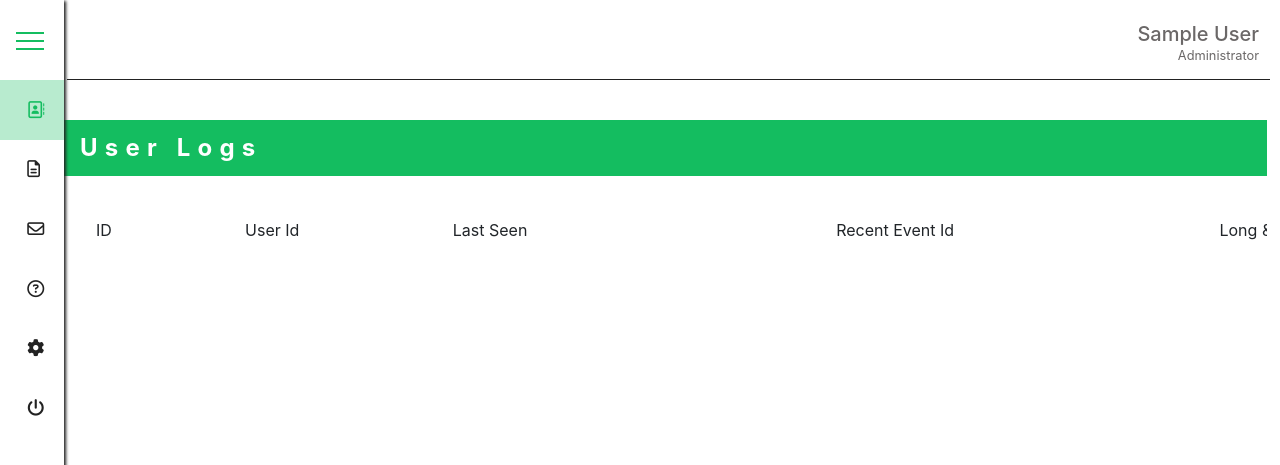
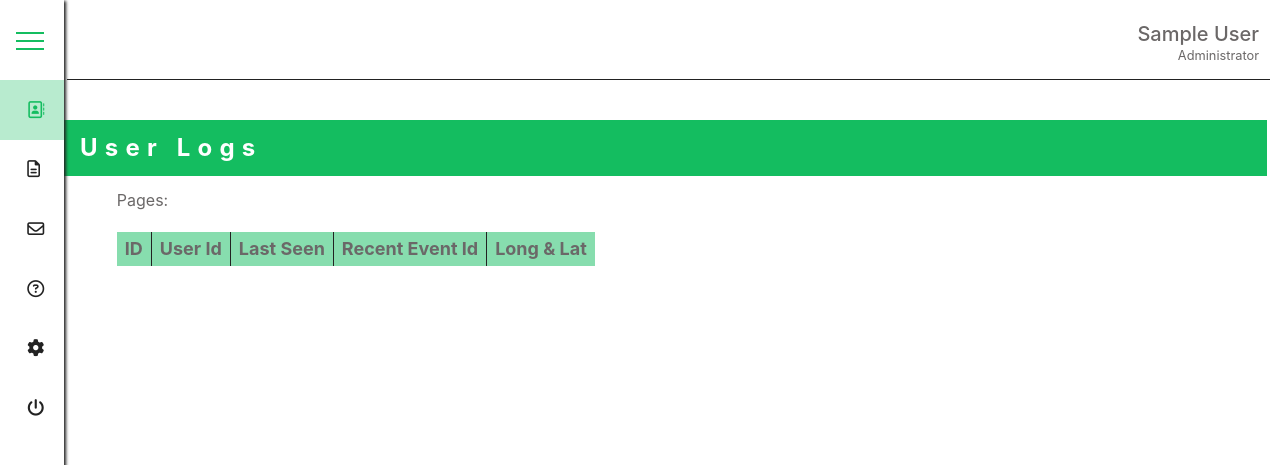
Before and after one commit to AgbaD/xode1.0, a Flask app: page /view_logs/1 in a window 1280 px wide. Shown: the top 465 px of the page. Run offline with Flask 2, Linux system fonts and the light colour scheme; the visitor is signed in with stand-in values (Sample User, id 1); data comes from the database, SQL or seed files in the repository; lists and menus that the app fills with data are empty; some libraries are stand-ins or nearby versions.

Commit message:
DO YOU WANNA BE HAPPY

```diff
--- a/app/main/views.py
+++ b/app/main/views.py
@@ -6,6 +6,7 @@ from flask import *
 from flask_login import login_required, current_user
 from flask_login import login_user, logout_user
 from werkzeug.security import check_password_hash
+from werkzeug.utils import secure_filename
 
 # user created
 from . import main
@@ -15,6 +16,9 @@ from ..schema import validate_login
 
 # inbuilt
 from datetime import datetime
+import uuid
+
+ALLOWED_EXTENSIONS = {'pdf'}
 
 
 @main.route("/login", methods=['GET', 'POST'])
@@ -122,18 +126,36 @@ def speech():
     return render_template("speech.html", cur=cur_speech, prev=prev_speech)
 
 
-@main.route("/handbook", methods=["GET", "POST"])
+def allowed_file(filename):
+    return '.' in filename and filename.rsplit('.', 1)[1].lower() in ALLOWED_EXTENSIONS
+
+
+@main.route("/handbook/<int:page_num>", methods=["GET", "POST"])
 @login_required
-def handbook():
-    handbooks = Handbook.query.all()
+def handbook(page_num):
+    handbooks = Handbook.query.paginate(per_page=5, page=page_num, error_out=True)
     if request.method == "POST":
-        condition = request.form.get("condition")
+        try:
+            condition = request.form.get("condition")
+        except:
+            condition = None
         if condition == "upload":
-            pass
+            file = request.files["handbook"]
+            name = request.form.get("rename")
+            if file and allowed_file(file.filename):
+                filename = secure_filename(file.filename)
+                file_path = os.path.join(current_app.config['UPLOAD_FOLDER'], filename)
+                file.save(file_path)
+                public_id = str(uuid.uuid4())
+                book = Handbook(public_id=public_id, book_name=name, book_path=file_path, uploaded_on=datetime.utcnow())
+                db.session.add(book)
+                db.session.commit()
         else:
             action = request.form.get("action")
             book_id = request.form.get("id")
             book = Handbook.query.filter_by(public_id=book_id)
+            if not book: # should never happen
+                return redirect(url_for('main.internal_server_error'))
             if action == "delete":
                 if book.active:
                     book.active = False
@@ -145,7 +167,16 @@ def handbook():
                     db.session.add(book)
                     db.session.commit()
         return render_template("handbook.html", handbooks=handbooks)
-    return render_template("handbook.html", handbooks=handbooks)
+    if handbooks:
+        return render_template("handbook.html", handbooks=handbooks)
+    else:
+        return render_template("handbook.html", handbooks=None)
+
+
+@main.route('/handbooks/<filename>')
+def view_file(filename):
+    return send_from_directory(current_app.config['UPLOAD_FOLDER'],
+                               filename)
 
 
 @main.route("/view_logs/<int:page_num>")
@@ -161,3 +192,4 @@ def view_logs(page_num):
 
 # still gatta work csrf for frontend
 # then populating the db
+# then uploading handbook
--- a/app/static/css/base.css
+++ b/app/static/css/base.css
@@ -130,27 +130,41 @@
   background: rgba(0, 0, 0, 0.1) !important;
 }
 
-.table {
+.table-div {
+  overflow-x: scroll;
+  overflow-y: hidden;
+  margin-left: 1rem;
+}
+
+table {
   margin-top: 3vh;
   padding: 1rem;
-  overflow-x: scroll;
+  border-collapse: collapse;
+  border: 1px solid #fff;
+  /*for older IE*/
+  border-style: hidden;
 }
 
-.table .tr {
-  display: -ms-grid;
-  display: grid;
-  -ms-grid-columns: 10% 15% 30% 30% 15%;
-      grid-template-columns: 10% 15% 30% 30% 15%;
-  grid-column-gap: 2rem;
-  margin-top: -2rem;
+table tr:nth-child(odd) {
+  background-color: rgba(20, 189, 96, 0.3);
 }
 
-.table .tr:nth-child(1) {
-  margin-top: unset !important;
+table tr:nth-child(even) {
+  background-color: #6b6868;
 }
 
-.table .tr li {
-  padding: .4rem 1rem;
+table tr td, table tr th {
+  padding: 1rem;
+  border-width: 1px;
+  border-style: solid;
+  border-color: rgba(20, 189, 96, 0.3) #222222;
+}
+
+table tr.head th {
+  padding: 8px;
+  background-color: rgba(20, 189, 96, 0.3) !important;
+  font-size: large;
+  margin: unset !important;
 }
 
 .caption {
@@ -361,6 +375,8 @@
 .upload_handbook form button:hover {
   -webkit-transform: scale(1.04);
           transform: scale(1.04);
+  background-color: #14bd60;
+  border-color: #14bd60;
 }
 
 .upload_handbook form label {
@@ -823,6 +839,10 @@
   .upload_handbook form .form-group input {
     width: 80% !important;
   }
+  .table-div {
+    margin-left: 2.3rem;
+    margin-right: 2rem;
+  }
 }
 
 @media screen and (min-width: 992px) {
@@ -907,6 +927,10 @@
   .upload_handbook form .form-group input {
     width: 70% !important;
   }
+  .table-div {
+    margin-left: 3.3rem !important;
+    overflow-x: hidden !important;
+  }
 }
 
 body {
--- a/app/static/scss/_handbook.scss
+++ b/app/static/scss/_handbook.scss
@@ -37,6 +37,8 @@
 
             &:hover {
                 transform: scale(1.04);
+                background-color: $primary-color;
+                border-color: $primary-color;
             }
         }
 
--- a/app/static/scss/_logs.scss
+++ b/app/static/scss/_logs.scss
@@ -1,21 +1,41 @@
-.table {
+.table-div {
+    overflow-x: scroll;
+    overflow-y: hidden;
+    margin-left: 1rem;
+}
+
+table {
     margin-top: 3vh;
     padding: 1rem;
-    overflow-x: scroll;
+    border-collapse: collapse;
+	border: 1px solid #fff; /*for older IE*/
+	border-style: hidden;
 
-    & .tr {
-        display: grid;
-        grid-template-columns: 10% 15% 30% 30% 15%;
-        grid-column-gap: 2rem;
-        margin-top: -2rem;
+    & tr {
 
-        &:nth-child(1) {
-            margin-top: unset !important;
+        &:nth-child(odd) {
+            background-color: $secondary-color;
         }
 
-        & li {
-            padding: .4rem 1rem;
+        &:nth-child(even) {
+            background-color: $one-color;
+        }
 
+        & td, & th {
+            padding: 1rem;
+            border-width: 1px;
+            border-style: solid;
+            border-color: $secondary-color $third-color;
+        }
+
+        &.head {
+
+            & th {
+                padding: 8px;
+                background-color: $secondary-color !important;
+                font-size: large;
+                margin: unset !important;
+            }
         }
     }
 }
--- a/app/static/scss/_responsive.scss
+++ b/app/static/scss/_responsive.scss
@@ -83,6 +83,10 @@
                 }
             }
         }
+    }
+    .table-div {
+        margin-left: 2.3rem;
+        margin-right: 2rem;
     }
 }
 
@@ -203,4 +207,8 @@
             }
         }
     }
+    .table-div {
+        margin-left: 3.3rem !important;
+        overflow-x: hidden !important;
+    }
 }
--- a/app/templates/dash.html
+++ b/app/templates/dash.html
@@ -11,7 +11,7 @@ Admin Dashboard
         </a>
     </li>
     <li class="menu-nav__item">
-        <a href="{{ url_for('.handbook') }}" class="menu-nav__link">
+        <a href="{{ url_for('.handbook', page_num=1) }}" class="menu-nav__link">
             <i class="far fa-file-alt"></i><span class="nav_name">File Upload</span>
         </a>
     </li>
@@ -57,7 +57,7 @@ Admin Dashboard
                     <h4>CEO's Speech</h4>
                 </div>
             </a>
-            <a href="{{ url_for('.handbook') }}" class="col-md-5">
+            <a href="{{ url_for('.handbook', page_num=1) }}" class="col-md-5">
                 <div>
                     <i class="fas fa-book"></i>
                     <h5>Update Handbook</h5>
--- a/app/templates/logs.html
+++ b/app/templates/logs.html
@@ -11,7 +11,7 @@ User Logs
         </a>
     </li>
     <li class="menu-nav__item">
-        <a href="{{ url_for('.handbook') }}" class="menu-nav__link">
+        <a href="{{ url_for('.handbook', page_num=1) }}" class="menu-nav__link">
             <i class="far fa-file-alt"></i><span class="nav_name">File Upload</span>
         </a>
     </li>
@@ -39,33 +39,35 @@ User Logs
 
 {% block content %}
     <p class="caption">User Logs</p>
-    <div class="table">
+    <div class="table-div">
         {% if logs %}
-            <ul class="tr head">
-                <li>ID</li>
-                <li>User Id</li>
-                <li>Last Seen</li>
-                <li>Recent Event Id</li>
-                <li>Long & Lat</li>
-            </ul>
+        <table>
+            <tr class="head">
+                <th>ID</th>
+                <th>User Id</th>
+                <th>Last Seen</th>
+                <th>Recent Event Id</th>
+                <th>Long & Lat</th>
+            </tr>
 
             {% for log in logs.items %}
-            <ul class="tr">
-                <li>{{ log.id }}</li>
-                <li>{{ log.user_id }}</li>
-                <li>{{ log.last_seen }}</li>
-                <li>{{ log.most_recent_event_id }}</li>
-                <li>{{ log.long_lat }}</li>
-            </ul>
+            <tr>
+                <td>{{ log.id }}</td>
+                <td>{{ log.user_id }}</td>
+                <td>{{ log.last_seen }}</td>
+                <td>{{ log.most_recent_event_id }}</td>
+                <td>{{ log.long_lat }}</td>
+            </tr>
             {% endfor %}
 
-            {% for page in logs.iter_pages(left_edge=2, right_edge=2, left_current=2, right_current=2) %}
+            <p>Pages:{% for page in logs.iter_pages(left_edge=2, right_edge=2, left_current=2, right_current=2) %}
                 {% if page %}
                     <a href="{{ url_for('.view_logs', page_num=page ) }}">{{ page }}</a>
                 {% else %}
                     ...
                 {% endif %}
-            {% endfor %}
+            {% endfor %}</p>
+        </table>
         {% else %}
             <p class="alert">Please Polulate Database!!!</p>
         {% endif %}
--- a/app/templates/socials.html
+++ b/app/templates/socials.html
@@ -11,7 +11,7 @@ Socials
         </a>
     </li>
     <li class="menu-nav__item">
-        <a href="{{ url_for('.handbook') }}" class="menu-nav__link">
+        <a href="{{ url_for('.handbook', page_num=1) }}" class="menu-nav__link">
             <i class="far fa-file-alt"></i><span class="nav_name">File Upload</span>
         </a>
     </li>
--- a/app/templates/speech.html
+++ b/app/templates/speech.html
@@ -11,7 +11,7 @@ Speech
         </a>
     </li>
     <li class="menu-nav__item">
-        <a href="{{ url_for('.handbook') }}" class="menu-nav__link">
+        <a href="{{ url_for('.handbook', page_num=1) }}" class="menu-nav__link">
             <i class="far fa-file-alt"></i><span class="nav_name">File Upload</span>
         </a>
     </li>
--- a/config.py
+++ b/config.py
@@ -13,11 +13,13 @@ class Config:
     # ADMIN_PASSWORD = os.environ.get('ADMIN_PASSWORD') or "|j91jqo?91[y"
     SQLALCHEMY_COMMIT_ON_TEARDOWN = True
     SQLALCHEMY_TRACK_MODIFICATIONS = False
+    UPLOAD_FOLDER = os.path.join(basedir, "Handbooks")
     # MAIL_PREFIX = 'The X'
 
     @staticmethod
     def init_app(app):
-        pass
+        if not os.path.exists(Config.UPLOAD_FOLDER):
+            os.makedirs(Config.UPLOAD_FOLDER)
 
 
 class Development(Config):
```
Also changed, not shown: app/templates/handbook.html (+60 -2 lines), 1 other file.
